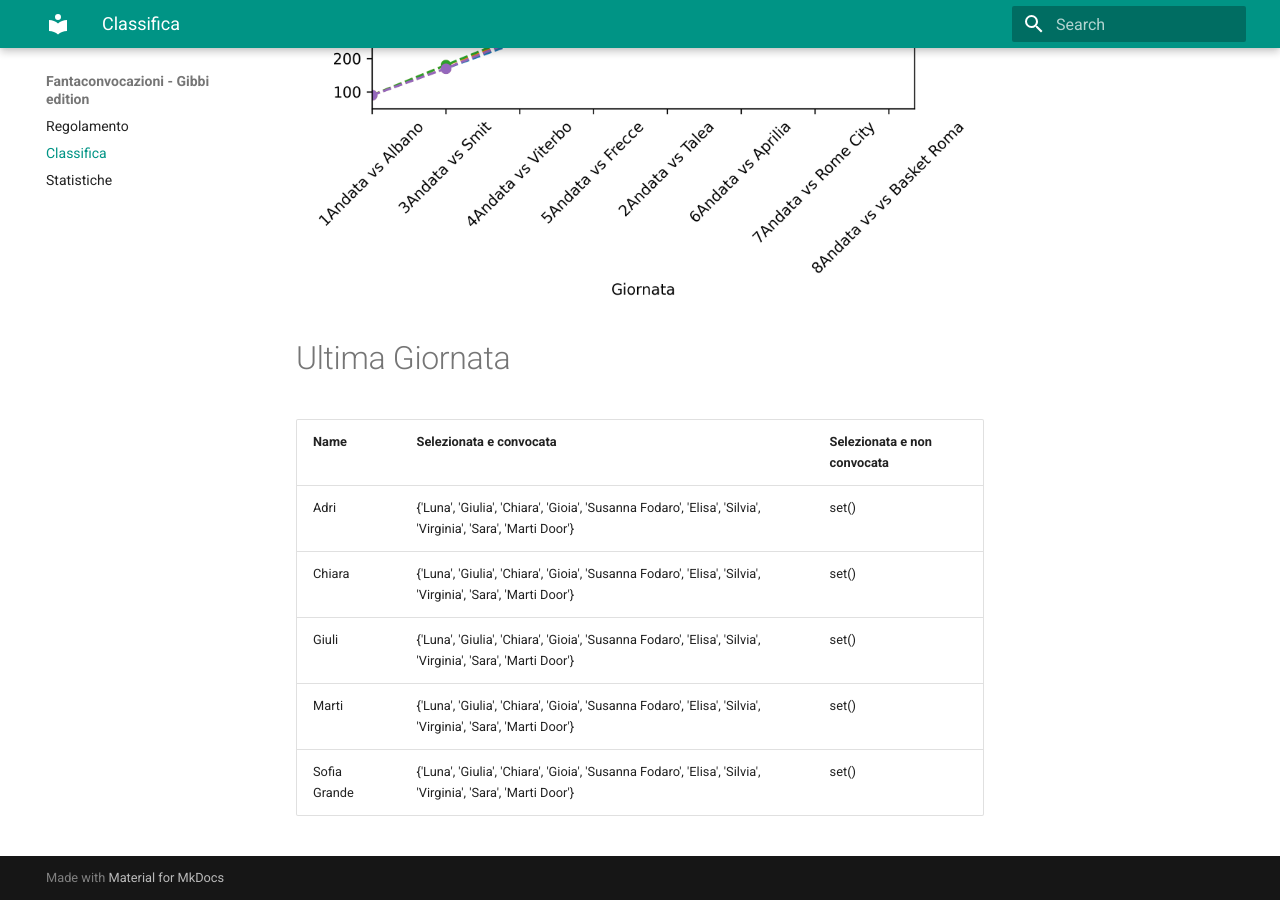
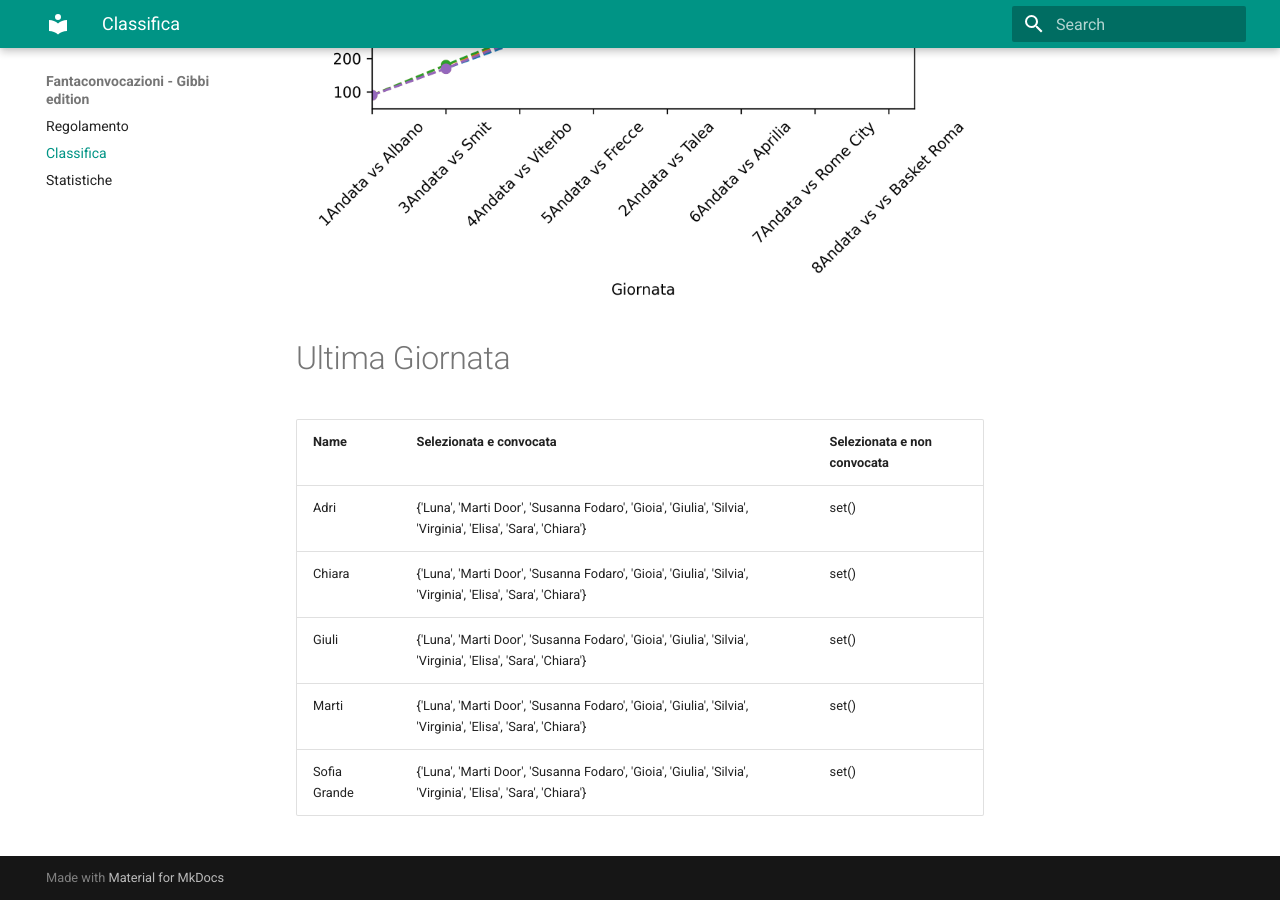
Before and after one commit to martinig94/fantagibbi, an MkDocs documentation site: the page built from docs/Classifica.md, in a window 1280 px wide and 900 px high, scrolled down 810 px. Built offline with MkDocs 1.6.1 and Material for MkDocs 9.7.7, drawn with Linux system fonts in a browser that asks for light colours.

Commit message:
Auto-update from main.py

```diff
--- a/docs/Classifica.md
+++ b/docs/Classifica.md
@@ -18,9 +18,9 @@
 <!-- START_TABLE CORRECT -->
 | Name         | Selezionata e convocata                                                                                      | Selezionata e non convocata   |
 |:-------------|:-------------------------------------------------------------------------------------------------------------|:------------------------------|
-| Adri         | {'Luna', 'Giulia', 'Chiara', 'Gioia', 'Susanna Fodaro', 'Elisa', 'Silvia', 'Virginia', 'Sara', 'Marti Door'} | set()                         |
-| Chiara       | {'Luna', 'Giulia', 'Chiara', 'Gioia', 'Susanna Fodaro', 'Elisa', 'Silvia', 'Virginia', 'Sara', 'Marti Door'} | set()                         |
-| Giuli        | {'Luna', 'Giulia', 'Chiara', 'Gioia', 'Susanna Fodaro', 'Elisa', 'Silvia', 'Virginia', 'Sara', 'Marti Door'} | set()                         |
-| Marti        | {'Luna', 'Giulia', 'Chiara', 'Gioia', 'Susanna Fodaro', 'Elisa', 'Silvia', 'Virginia', 'Sara', 'Marti Door'} | set()                         |
-| Sofia Grande | {'Luna', 'Giulia', 'Chiara', 'Gioia', 'Susanna Fodaro', 'Elisa', 'Silvia', 'Virginia', 'Sara', 'Marti Door'} | set()                         |
+| Adri         | {'Luna', 'Marti Door', 'Susanna Fodaro', 'Gioia', 'Giulia', 'Silvia', 'Virginia', 'Elisa', 'Sara', 'Chiara'} | set()                         |
+| Chiara       | {'Luna', 'Marti Door', 'Susanna Fodaro', 'Gioia', 'Giulia', 'Silvia', 'Virginia', 'Elisa', 'Sara', 'Chiara'} | set()                         |
+| Giuli        | {'Luna', 'Marti Door', 'Susanna Fodaro', 'Gioia', 'Giulia', 'Silvia', 'Virginia', 'Elisa', 'Sara', 'Chiara'} | set()                         |
+| Marti        | {'Luna', 'Marti Door', 'Susanna Fodaro', 'Gioia', 'Giulia', 'Silvia', 'Virginia', 'Elisa', 'Sara', 'Chiara'} | set()                         |
+| Sofia Grande | {'Luna', 'Marti Door', 'Susanna Fodaro', 'Gioia', 'Giulia', 'Silvia', 'Virginia', 'Elisa', 'Sara', 'Chiara'} | set()                         |
 <!-- END_TABLE CORRECT -->
```
